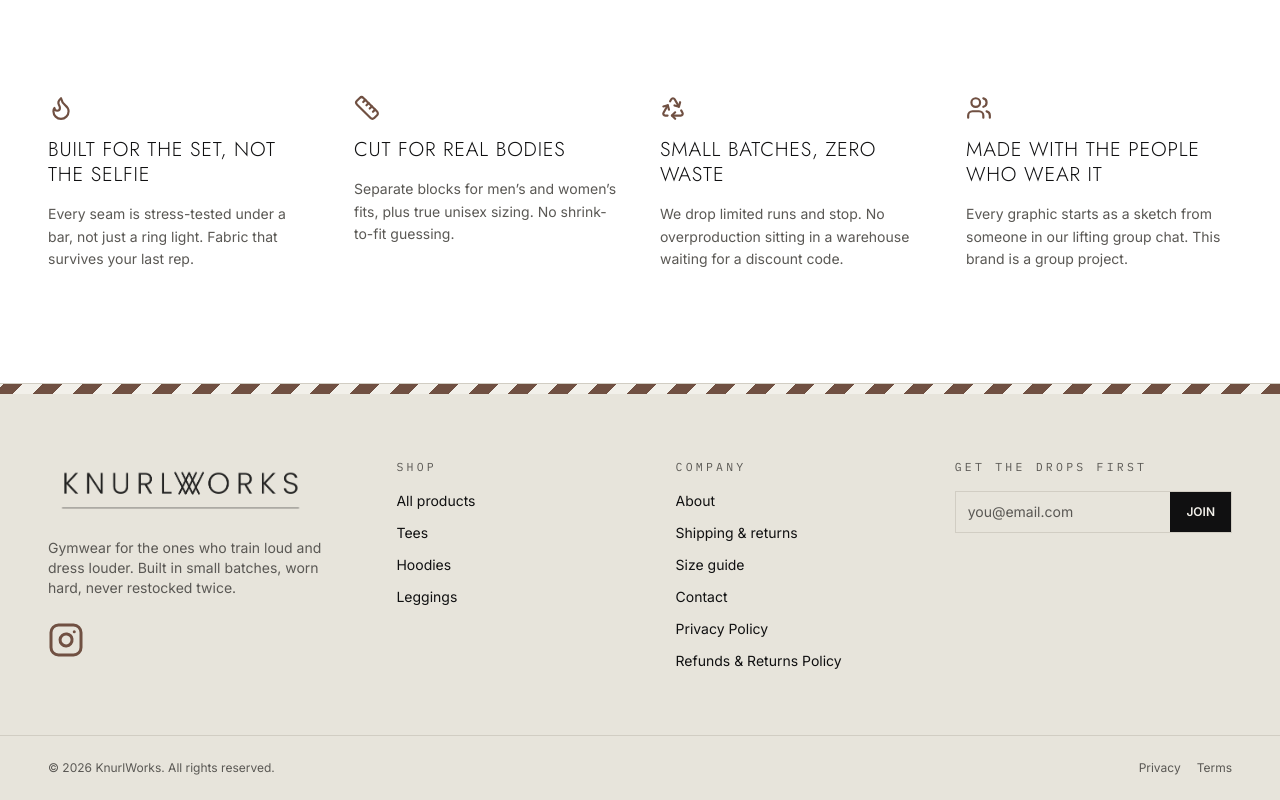
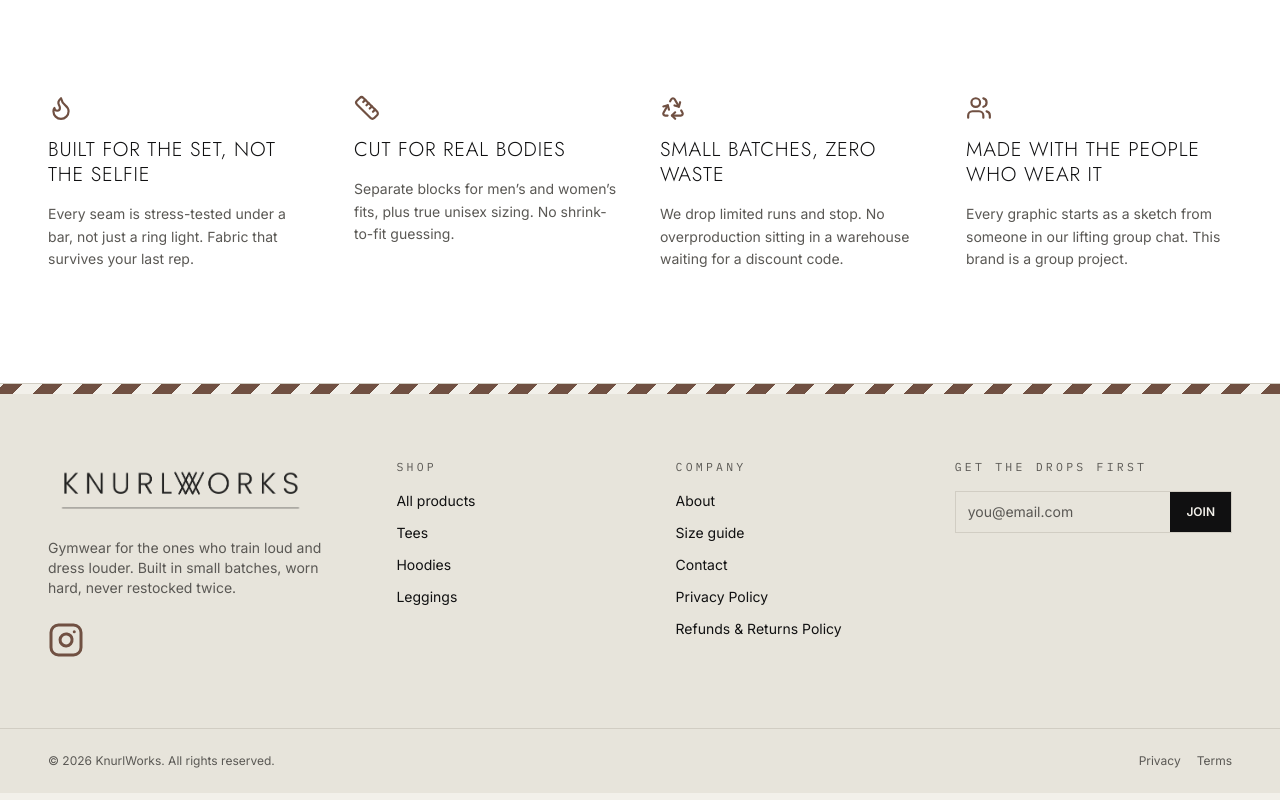
Before and after one commit to alanahosking/Knurlworks, a React (Vite) app: page / in a window 1280 px wide. Shown: the part 1737-2537 px from the top of the page. Built offline with nearby package versions, Linux system fonts and the light colour scheme.

Commit message:
Remove dead 'Shipping & returns' footer link
Superseded by the new Refunds & Returns Policy page.

```diff
--- a/src/components/layout/Footer.tsx
+++ b/src/components/layout/Footer.tsx
@@ -64,7 +64,6 @@
           <h2 className="eyebrow mb-4">Company</h2>
           <ul className="flex flex-col gap-3 text-sm">
             <li><Link to="/about" className="hover:text-accent">About</Link></li>
-            <li><a href="#" className="hover:text-accent">Shipping &amp; returns</a></li>
             <li><a href="#" className="hover:text-accent">Size guide</a></li>
             <li><Link to="/contact" className="hover:text-accent">Contact</Link></li>
             <li><Link to="/privacy-policy" className="hover:text-accent">Privacy Policy</Link></li>
```
